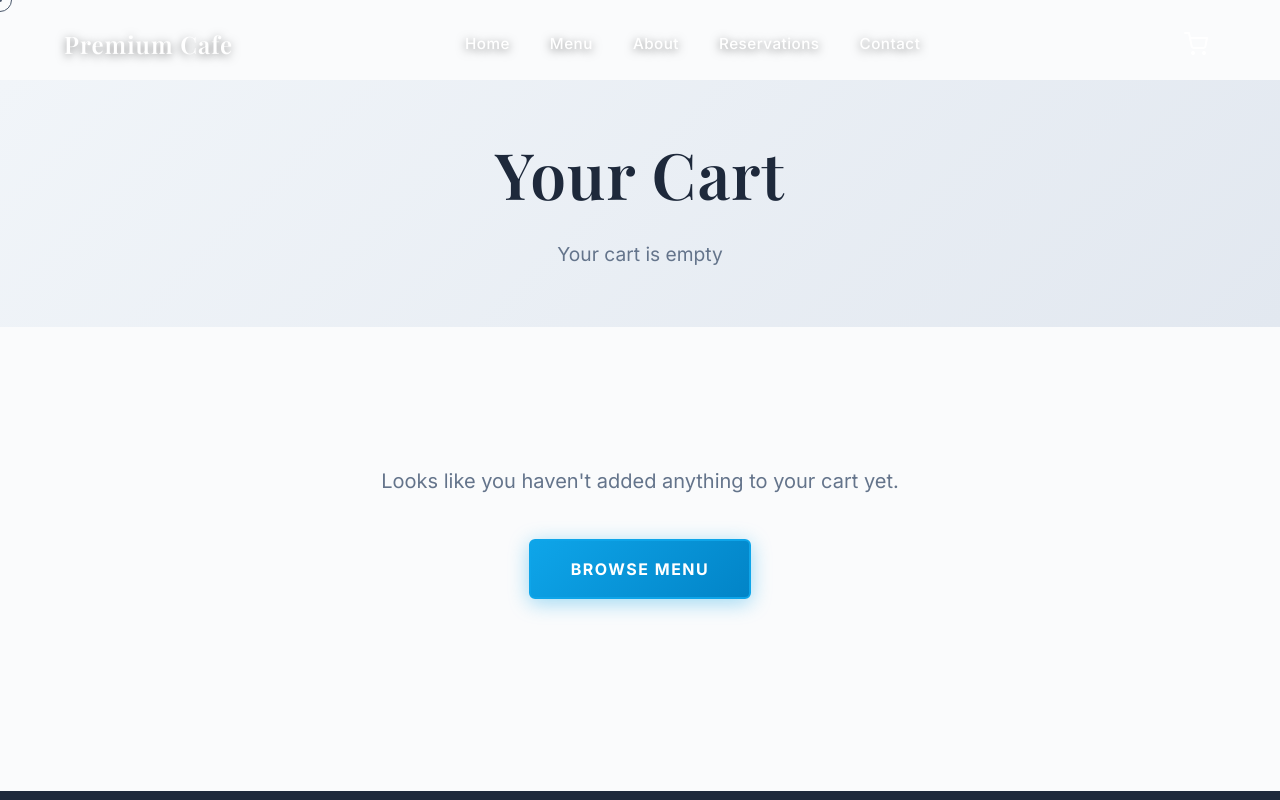
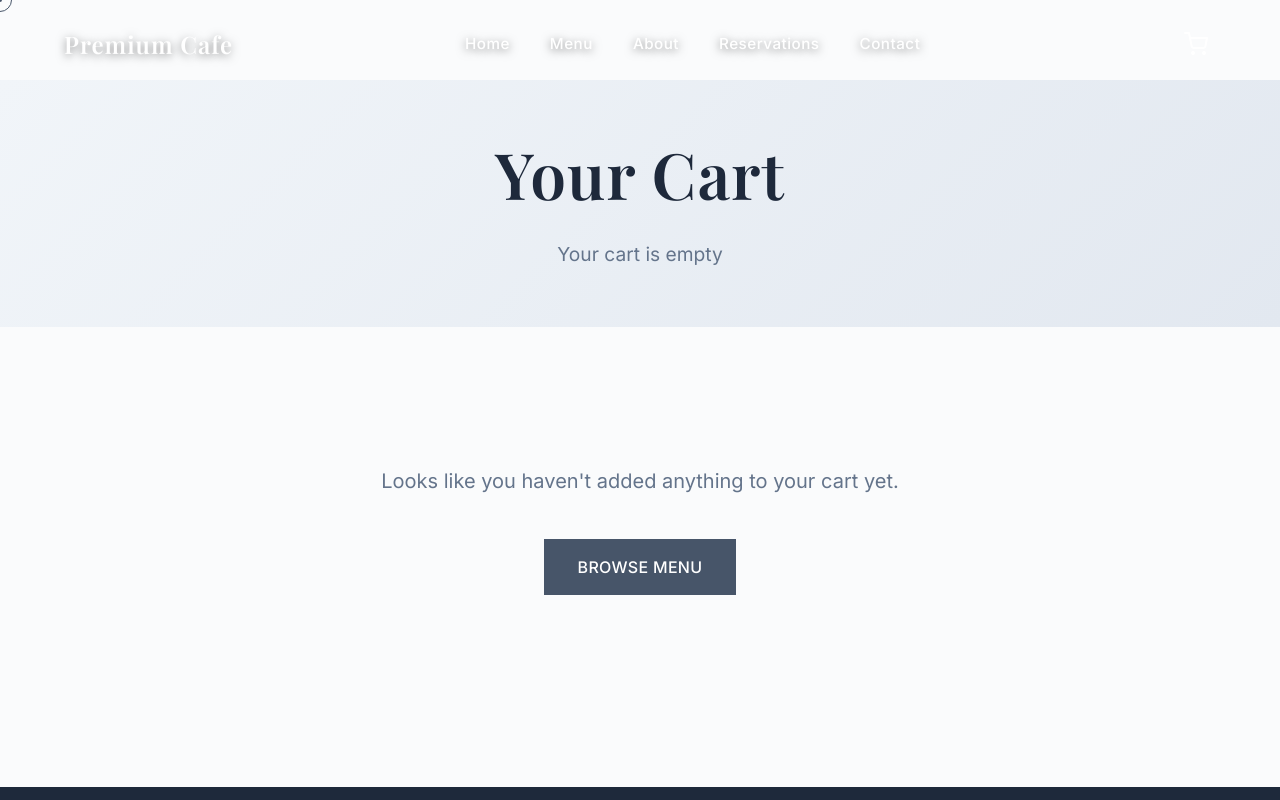
Before and after one commit to DualSparkStudio/116-cafe, a React (Vite) app: page /cart in a window 1280 px wide. Shown: the top 800 px of the page. Built offline with nearby package versions, Linux system fonts and the light colour scheme.

Commit message:
Refactor Button and Hero components: Update styles for buttons to enhance visual feedback and simplify animations. Adjust Hero section styles for improved button interactions and text animations, ensuring a more cohesive user experience.

```diff
--- a/src/components/Button.css
+++ b/src/components/Button.css
@@ -6,50 +6,21 @@
   padding: 0.75rem 1.5rem;
   font-family: var(--font-primary);
   font-size: 0.875rem;
-  font-weight: 600;
-  letter-spacing: 1px;
+  font-weight: 500;
+  letter-spacing: 0.3px;
   text-transform: uppercase;
   border: none;
-  border-radius: 4px;
+  border-radius: 0;
   cursor: pointer;
   overflow: hidden;
-  transition: all 0.4s cubic-bezier(0.4, 0, 0.2, 1);
+  transition: var(--transition-base);
   z-index: 1;
-  box-shadow: 0 4px 15px rgba(0, 0, 0, 0.1);
-  transform: translateY(0);
-}
-
-.btn::before {
-  content: '';
-  position: absolute;
-  top: 50%;
-  left: 50%;
-  width: 0;
-  height: 0;
-  border-radius: 50%;
-  background: rgba(255, 255, 255, 0.3);
-  transform: translate(-50%, -50%);
-  transition: width 0.6s, height 0.6s;
-  z-index: 0;
-}
-
-.btn:hover::before {
-  width: 300px;
-  height: 300px;
-}
-
-.btn:active {
-  transform: translateY(2px);
-  box-shadow: 0 2px 8px rgba(0, 0, 0, 0.15);
 }
 
 .btn-text {
   position: relative;
-  z-index: 3;
-  transition: all 0.4s cubic-bezier(0.4, 0, 0.2, 1);
-  display: flex;
-  align-items: center;
-  gap: 0.5rem;
+  z-index: 2;
+  transition: var(--transition-base);
 }
 
 .btn-bg {
@@ -58,118 +29,69 @@
   left: -100%;
   width: 100%;
   height: 100%;
-  background: linear-gradient(90deg, transparent, rgba(255, 255, 255, 0.2), transparent);
-  transition: left 0.5s cubic-bezier(0.4, 0, 0.2, 1);
+  background: var(--color-primary);
+  transition: var(--transition-base);
   z-index: 1;
 }
 
 .btn:hover .btn-bg {
-  left: 100%;
-}
-
-.btn:hover .btn-text {
-  transform: translateX(2px);
+  left: 0;
 }
 
 /* Primary Variant */
 .btn-primary {
-  background: linear-gradient(135deg, var(--color-text) 0%, #64748B 100%);
-  color: var(--color-bg-light);
+  background: transparent;
+  color: var(--color-text);
   border: 2px solid var(--color-text);
-  box-shadow: 0 4px 20px rgba(30, 41, 59, 0.3);
-}
-
-.btn-primary:hover {
-  background: linear-gradient(135deg, #334155 0%, var(--color-text) 100%);
-  box-shadow: 0 8px 30px rgba(30, 41, 59, 0.4);
-  transform: translateY(-3px);
 }
 
 .btn-primary:hover .btn-text {
-  color: #ffffff;
-}
-
-.btn-primary .btn-bg {
-  background: linear-gradient(90deg, transparent, rgba(255, 255, 255, 0.25), transparent);
+  color: var(--color-bg-light);
 }
 
 /* Accent Variant */
 .btn-accent {
-  background: linear-gradient(135deg, var(--color-accent) 0%, #0284c7 100%);
-  color: #ffffff;
-  border: 2px solid var(--color-accent);
-  box-shadow: 0 4px 20px rgba(14, 165, 233, 0.4);
-}
-
-.btn-accent:hover {
-  background: linear-gradient(135deg, #0284c7 0%, var(--color-accent) 100%);
-  box-shadow: 0 8px 35px rgba(14, 165, 233, 0.5);
-  transform: translateY(-3px);
+  background: var(--color-primary);
+  color: var(--color-bg-light);
+  border: 2px solid var(--color-primary);
 }
 
 .btn-accent .btn-bg {
-  background: linear-gradient(90deg, transparent, rgba(255, 255, 255, 0.3), transparent);
+  background: var(--color-accent);
 }
 
 .btn-accent:hover .btn-text {
-  color: #ffffff;
-  text-shadow: 0 2px 10px rgba(0, 0, 0, 0.2);
+  color: var(--color-bg-light);
 }
 
 /* Ghost Variant */
 .btn-ghost {
-  background: rgba(255, 255, 255, 0.9);
+  background: transparent;
   color: var(--color-text);
-  border: 2px solid rgba(30, 41, 59, 0.1);
-  box-shadow: 0 2px 10px rgba(0, 0, 0, 0.08);
-  backdrop-filter: blur(10px);
+  border: none;
+  box-shadow: var(--shadow-sm);
+}
+
+.btn-ghost .btn-bg {
+  background: var(--color-bg);
 }
 
 .btn-ghost:hover {
-  background: rgba(255, 255, 255, 1);
-  border-color: var(--color-text);
-  box-shadow: 0 6px 25px rgba(0, 0, 0, 0.15);
-  transform: translateY(-2px);
-}
-
-.btn-ghost .btn-bg {
-  background: linear-gradient(90deg, transparent, rgba(30, 41, 59, 0.1), transparent);
+  box-shadow: var(--shadow-md);
 }
 
 /* Sizes */
 .btn-small {
-  padding: 0.6rem 1.2rem;
+  padding: 0.5rem 1rem;
   font-size: 0.75rem;
-  border-radius: 3px;
 }
 
 .btn-medium {
-  padding: 0.85rem 1.75rem;
+  padding: 0.75rem 1.5rem;
   font-size: 0.875rem;
-  border-radius: 4px;
 }
 
 .btn-large {
-  padding: 1.1rem 2.5rem;
+  padding: 1rem 2rem;
   font-size: 1rem;
-  border-radius: 6px;
-  letter-spacing: 1.5px;
-  font-weight: 700;
 }
-
-.btn-large:hover {
-  transform: translateY(-4px);
-  box-shadow: 0 10px 40px rgba(0, 0, 0, 0.2);
-}
-
-/* Disabled state */
-.btn:disabled {
-  opacity: 0.6;
-  cursor: not-allowed;
-  transform: none !important;
-}
-
-.btn:disabled:hover {
-  transform: none;
-  box-shadow: 0 4px 15px rgba(0, 0, 0, 0.1);
-}
--- a/src/components/Button.jsx
+++ b/src/components/Button.jsx
@@ -18,14 +18,8 @@ const Button = ({
       className={buttonClasses}
       onClick={onClick}
       type={type}
-      whileHover={{
-        scale: 1.02,
-        transition: { duration: 0.2 }
-      }}
-      whileTap={{
-        scale: 0.98,
-        transition: { duration: 0.1 }
-      }}
+      whileHover={{ scale: 1.02 }}
+      whileTap={{ scale: 0.98 }}
       data-cursor="hover"
       {...props}
     >
@@ -39,14 +33,8 @@ const Button = ({
       <motion.a
         href={href}
         className={buttonClasses}
-        whileHover={{
-          scale: 1.02,
-          transition: { duration: 0.2 }
-        }}
-        whileTap={{
-          scale: 0.98,
-          transition: { duration: 0.1 }
-        }}
+        whileHover={{ scale: 1.02 }}
+        whileTap={{ scale: 0.98 }}
         data-cursor="hover"
         {...props}
       >
--- a/src/components/sections/Hero.css
+++ b/src/components/sections/Hero.css
@@ -98,13 +98,6 @@
   visibility: visible !important;
   position: relative;
   z-index: 11;
-  transition: all 0.6s cubic-bezier(0.4, 0, 0.2, 1);
-  transform-style: preserve-3d;
-}
-
-.hero-heading span {
-  display: inline-block;
-  transition: all 0.3s ease;
 }
 
 .hero-subheading {
@@ -122,7 +115,6 @@
   visibility: visible !important;
   position: relative;
   z-index: 11;
-  transition: all 0.6s cubic-bezier(0.4, 0, 0.2, 1);
 }
 
 .hero-buttons {
@@ -147,40 +139,36 @@
   font-size: 0.875rem;
   letter-spacing: 2px;
   font-weight: 600;
-  transition: all 0.5s cubic-bezier(0.4, 0, 0.2, 1);
-  border-radius: 4px;
+  transition: all 0.4s cubic-bezier(0.4, 0, 0.2, 1);
+  border-radius: 0;
   position: relative;
-  overflow: visible;
-  box-shadow: 0 6px 25px rgba(0, 0, 0, 0.2) !important;
+  overflow: hidden;
 }
 
 .hero-buttons .hero-btn-outline {
-  background: rgba(255, 255, 255, 0.15) !important;
-  border: 2px solid rgba(255, 255, 255, 0.9) !important;
-  color: #ffffff !important;
-  backdrop-filter: blur(15px);
-  box-shadow: 0 6px 25px rgba(0, 0, 0, 0.25) !important;
+  background: rgba(255, 255, 255, 0.1);
+  border: 2px solid rgba(255, 255, 255, 0.9);
+  color: #ffffff;
+  backdrop-filter: blur(10px);
 }
 
 .hero-buttons .hero-btn-outline:hover {
-  background: rgba(255, 255, 255, 0.95) !important;
-  color: #1E293B !important;
-  border-color: #ffffff !important;
-  transform: translateY(-4px) scale(1.02);
-  box-shadow: 0 12px 45px rgba(0, 0, 0, 0.35) !important;
+  background: rgba(255, 255, 255, 0.2);
+  border-color: #ffffff;
+  transform: translateY(-2px);
+  box-shadow: 0 10px 40px rgba(0, 0, 0, 0.3);
 }
 
 .hero-buttons .hero-btn:not(.hero-btn-outline) {
-  background: linear-gradient(135deg, #ffffff 0%, #f8fafc 100%) !important;
-  color: #1E293B !important;
-  border: 2px solid rgba(255, 255, 255, 0.3) !important;
-  box-shadow: 0 6px 25px rgba(0, 0, 0, 0.2) !important;
+  background: rgba(255, 255, 255, 0.95);
+  color: #1E293B;
+  border: 2px solid transparent;
 }
 
 .hero-buttons .hero-btn:not(.hero-btn-outline):hover {
-  background: linear-gradient(135deg, #f8fafc 0%, #ffffff 100%) !important;
-  transform: translateY(-4px) scale(1.02);
-  box-shadow: 0 12px 45px rgba(0, 0, 0, 0.3) !important;
+  background: #ffffff;
+  transform: translateY(-2px);
+  box-shadow: 0 10px 40px rgba(0, 0, 0, 0.3);
 }
 
 .hero-scroll-indicator {
@@ -257,10 +245,6 @@
     letter-spacing: 2px;
   }
 
-  .hero-heading .char {
-    transform: none !important;
-  }
-
   .hero-subheading {
     letter-spacing: 1px;
   }
--- a/src/components/sections/Hero.jsx
+++ b/src/components/sections/Hero.jsx
@@ -28,126 +28,54 @@ const Hero = () => {
     }
 
     const ctx = gsap.context(() => {
-      // Enhanced heading animation with letter-by-letter reveal
+      // Text reveal animation
       if (headingRef.current) {
-        const text = headingRef.current.textContent
-        const words = text.split(' ')
-        headingRef.current.innerHTML = words
-          .map(word =>
-            word.split('')
-              .map(char => `<span class="char" style="display: inline-block; opacity: 0; transform: translateY(20px) rotateX(90deg);">${char}</span>`)
-              .join('')
-          )
-          .join('<span class="char" style="display: inline-block; width: 0.3em;"></span>')
-
-        const chars = headingRef.current.querySelectorAll('.char')
-
-        // Initial container animation
         gsap.fromTo(
           headingRef.current,
           {
-            y: 120,
-            opacity: 0,
-            scale: 0.8
+            y: 100,
+            opacity: 1
           },
           {
             y: 0,
             opacity: 1,
-            scale: 1,
-            duration: 1.5,
-            ease: 'power4.out',
-            delay: 0.2
+            duration: 1.2,
+            ease: 'power3.out',
+            delay: 0.3
           }
         )
-
-        // Letter-by-letter reveal animation
-        gsap.to(chars, {
-          opacity: 1,
-          y: 0,
-          rotationX: 0,
-          stagger: {
-            amount: 0.8,
-            from: "start"
-          },
-          duration: 0.6,
-          ease: 'back.out(1.2)',
-          delay: 0.6
-        })
-
-        // Subtle continuous glow pulse
-        gsap.to(headingRef.current, {
-          filter: 'brightness(1.1)',
-          duration: 3,
-          ease: 'sine.inOut',
-          yoyo: true,
-          repeat: -1,
-          delay: 2.5
-        })
       }
 
-      // Enhanced subheading animation with fade and slide
       if (subheadingRef.current) {
         gsap.fromTo(
           subheadingRef.current,
           {
-            y: 60,
-            opacity: 0,
-            scale: 0.95
-          },
-          {
-            y: 0,
-            opacity: 1,
-            scale: 1,
-            duration: 1.2,
-            ease: 'power3.out',
-            delay: 1.0
-          }
-        )
-
-        // Add subtle continuous animation
-        gsap.to(subheadingRef.current, {
-          y: -3,
-          duration: 2.5,
-          ease: 'sine.inOut',
-          yoyo: true,
-          repeat: -1,
-          delay: 2.5
-        })
-      }
-
-      // Enhanced buttons animation with stagger
-      if (buttonsRef.current) {
-        const buttons = buttonsRef.current.children
-        gsap.fromTo(
-          buttonsRef.current,
-          {
             y: 50,
-            opacity: 0
+            opacity: 1
           },
           {
             y: 0,
             opacity: 1,
             duration: 1,
             ease: 'power3.out',
-            delay: 1.4
+            delay: 0.8
           }
         )
+      }
 
+      if (buttonsRef.current) {
         gsap.fromTo(
-          Array.from(buttons),
+          buttonsRef.current,
           {
             y: 30,
-            opacity: 0,
-            scale: 0.9
+            opacity: 1
           },
           {
             y: 0,
             opacity: 1,
-            scale: 1,
             duration: 0.8,
-            ease: 'back.out(1.7)',
-            stagger: 0.15,
-            delay: 1.5
+            ease: 'power2.out',
+            delay: 1.2
           }
         )
       }
@@ -155,7 +83,7 @@ const Hero = () => {
     }, heroRef)
 
     return () => ctx.revert()
-  }, [siteContent])
+  }, [])
 
   return (
     <section ref={heroRef} className="hero">
```
